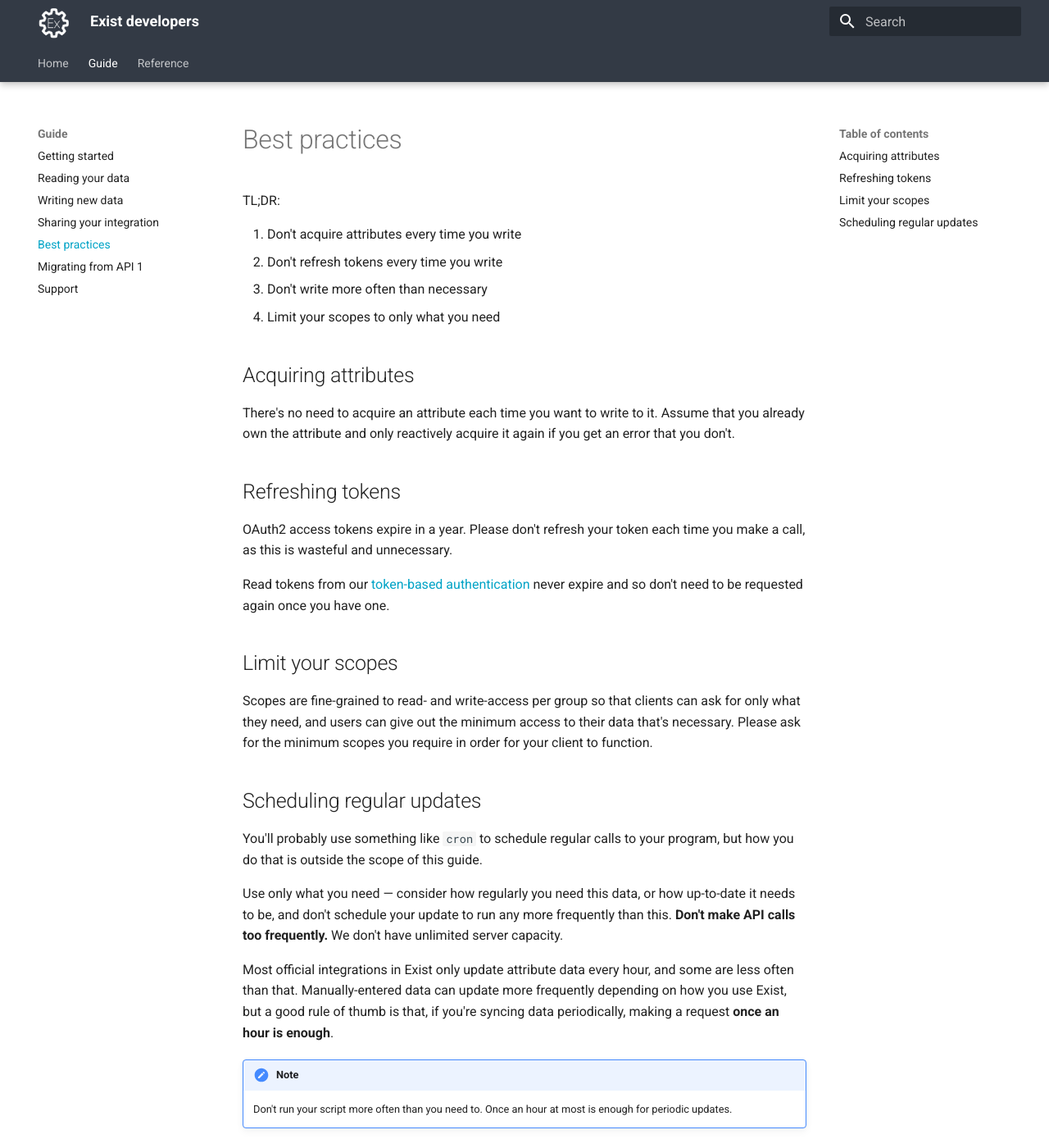
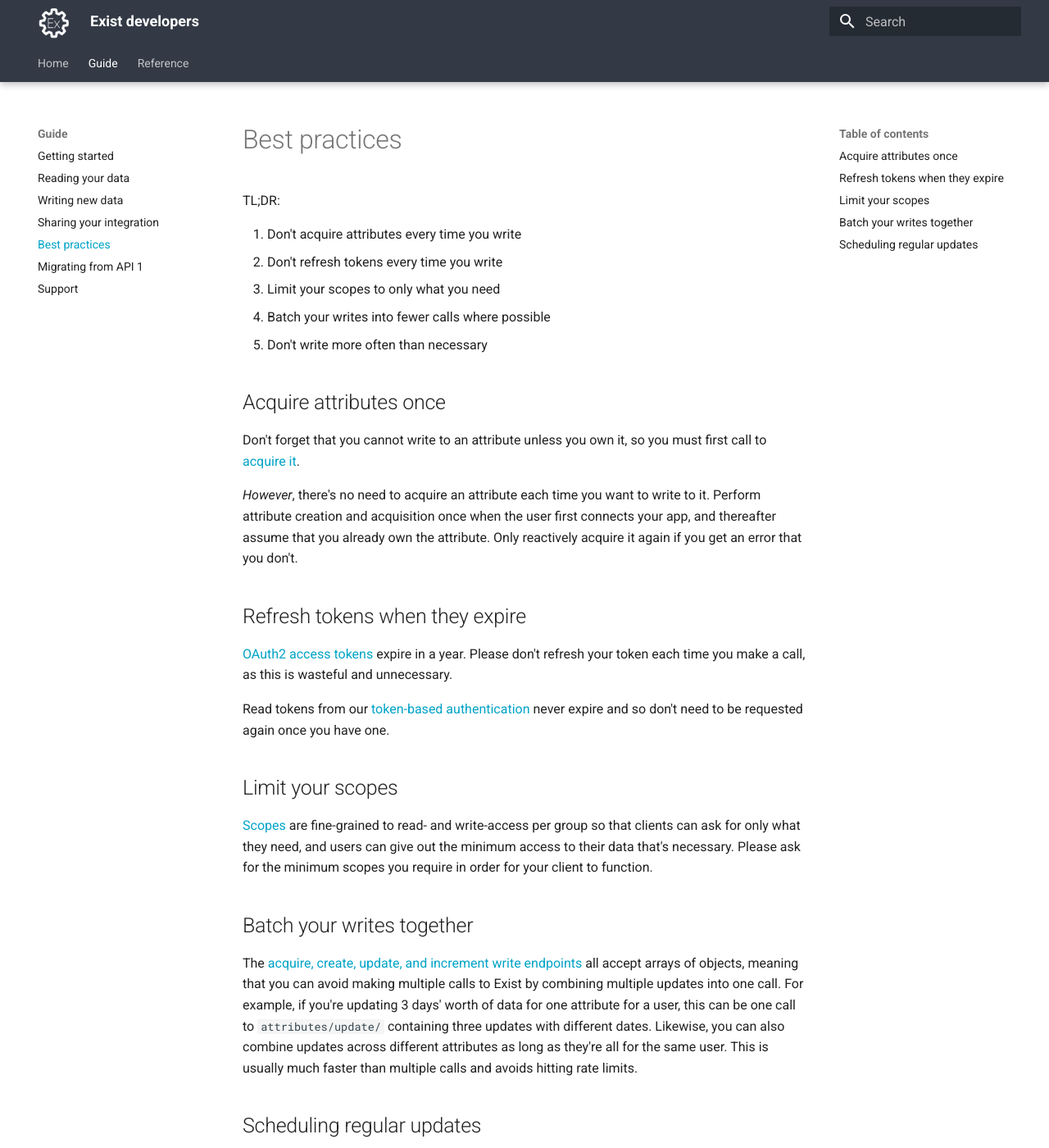
Before and after one commit to hellocodeco/exist-api-docs, an MkDocs documentation site: the page built from docs/guide/best_practices.md, in a window 1280 px wide and 1400 px high. Shown: the whole window at 82% size. Built offline with MkDocs 1.6.1 and Material for MkDocs 9.7.7, drawn with Linux system fonts in a browser that asks for light colours; some of the changed text lies outside the part shown.

```diff
--- a/docs/guide/best_practices.md
+++ b/docs/guide/best_practices.md
@@ -6,28 +6,37 @@ TL;DR:
 
 1. Don't acquire attributes every time you write
 2. Don't refresh tokens every time you write
-3. Don't write more often than necessary
-4. Limit your scopes to only what you need
+3. Limit your scopes to only what you need
+4. Batch your writes into fewer calls where possible
+5. Don't write more often than necessary
 
-##  Acquiring attributes
 
-There's no need to acquire an attribute each time you want to write to it. Assume that you already own the attribute and only reactively acquire it again if you get an error that you don't.
+##  Acquire attributes once
 
-## Refreshing tokens
+Don't forget that you cannot write to an attribute unless you own it, so you must first call to [acquire it](/reference/attribute_ownership/).
 
-OAuth2 access tokens expire in a year. Please don't refresh your token each time you make a call, as this is wasteful and unnecessary.
+*However*, there's no need to acquire an attribute each time you want to write to it. Perform attribute creation and acquisition once when the user first connects your app, and thereafter assume that you already own the attribute. Only reactively acquire it again if you get an error that you don't.
+
+## Refresh tokens when they expire
+
+[OAuth2 access tokens](/reference/authentication/oauth2/) expire in a year. Please don't refresh your token each time you make a call, as this is wasteful and unnecessary.
 
 Read tokens from our [token-based authentication](/reference/authentication/token/) never expire and so don't need to be requested again once you have one.
 
 
 ## Limit your scopes
 
-Scopes are fine-grained to read- and write-access per group so that clients can ask for only what they need, and users can give out the minimum access to their data that's necessary. Please ask for the minimum scopes you require in order for your client to function.
+[Scopes](/reference/authentication/oauth2/#scopes) are fine-grained to read- and write-access per group so that clients can ask for only what they need, and users can give out the minimum access to their data that's necessary. Please ask for the minimum scopes you require in order for your client to function.
+
+
+## Batch your writes together
+
+The [acquire, create, update, and increment write endpoints](/reference/writing_data/) all accept arrays of objects, meaning that you can avoid making multiple calls to Exist by combining multiple updates into one call. For example, if you're updating 3 days' worth of data for one attribute for a user, this can be one call to `attributes/update/` containing three updates with different dates. Likewise, you can also combine updates across different attributes as long as they're all for the same user. This is usually much faster than multiple calls and avoids hitting rate limits.
 
 
 ## Scheduling regular updates
 
-You'll probably use something like `cron` to schedule regular calls to your program, but how you do that is outside the scope of this guide.
+You'll probably use something like `cron` to schedule regular calls to sync data to Exist, but how you do that is outside the scope of this guide.
 
 Use only what you need — consider how regularly you need this data, or how up-to-date it needs to be, and don't schedule your update to run any more frequently than this. **Don't make API calls too frequently.** We don't have unlimited server capacity.
 
```
Also changed, not shown: docs/guide/integration.md (+23 -1 lines), docs/guide/write_client.md (+1 -1 lines).
